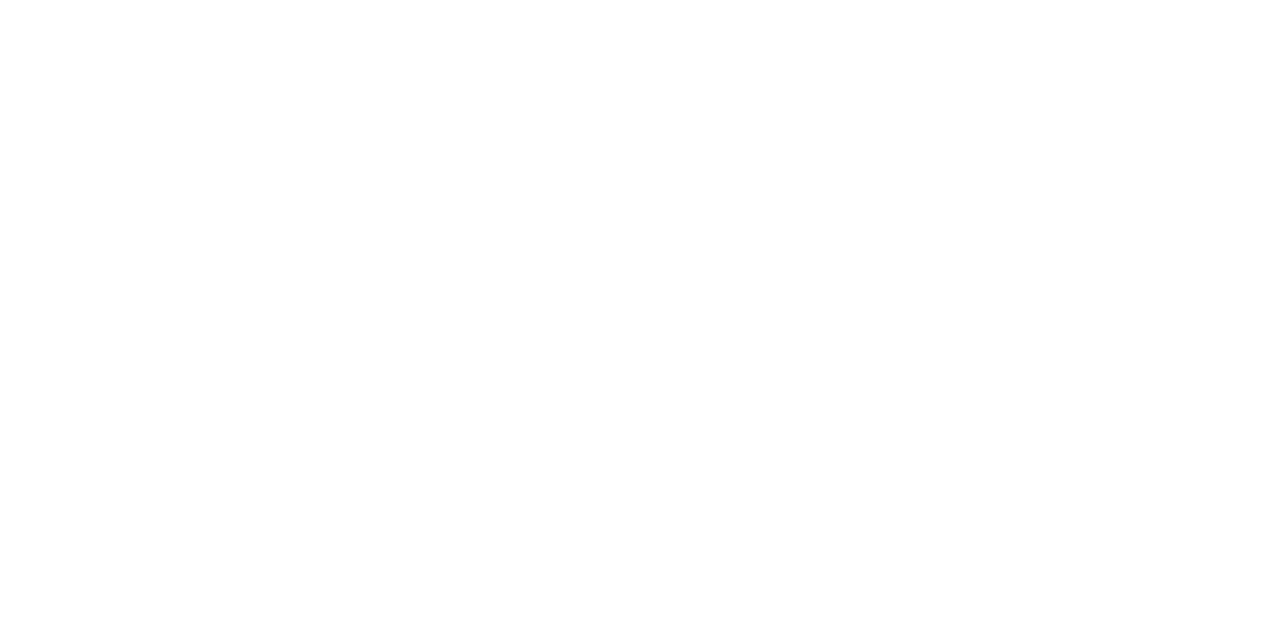
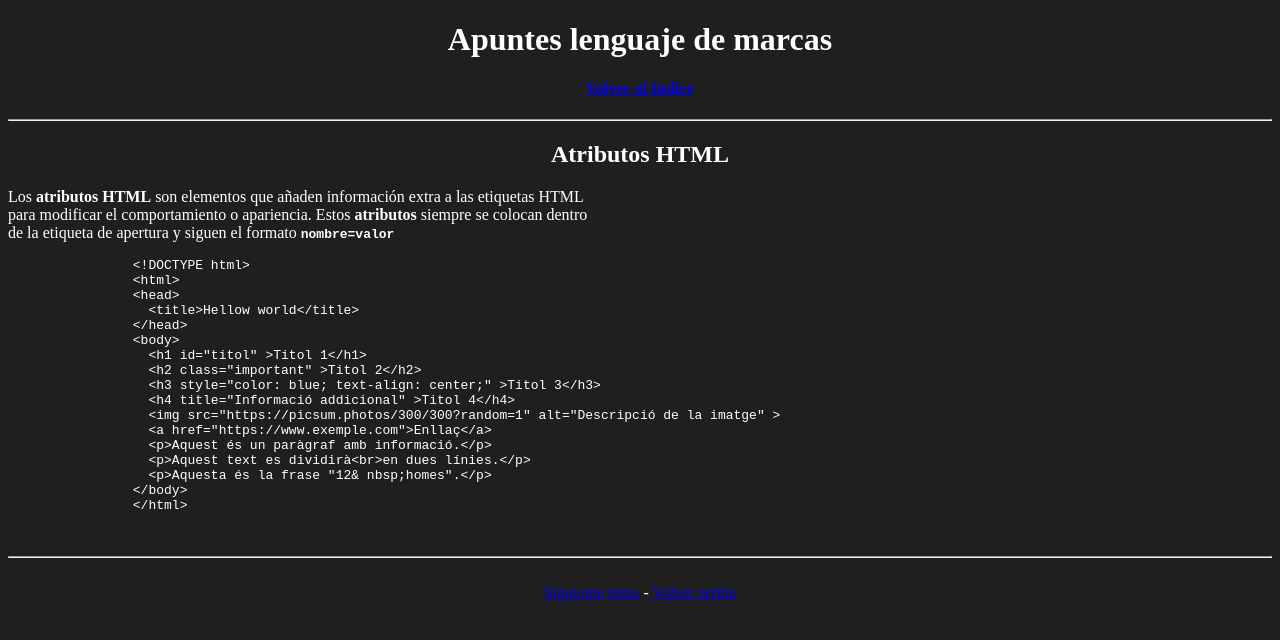
Before and after one commit to LucasCarrasqueiraBartual/LMG_APUNTS, a plain HTML site: page U1/AtributosHTML.html in a window 1280 px wide. Drawn offline with Linux system fonts and the light colour scheme.

Commit message:
Commit: Atributos HTML

```diff
--- a/U1/AtributosHTML.html
+++ b/U1/AtributosHTML.html
@@ -0,0 +1,58 @@
+<!DOCTYPE html>
+<html lang="es">
+<head>
+    <meta charset="UTF-8">
+    <title>Atributos HTML</title>
+</head>
+<body style="background-color: #201f1f; color: white;">
+    <center>
+        <h1>Apuntes lenguaje de marcas</h1>
+        <h4><a href="/index.html">Volver al Indice</a></h4>
+    </center>
+
+    <hr id="top">
+
+    <center><h2>Atributos HTML</h2></center>
+    <div class="atributos">
+        <p>
+            Los <b>atributos HTML</b> son elementos que añaden información extra a las etiquetas HTML<br>
+            para modificar el comportamiento o apariencia. Estos <b>atributos</b> siempre se colocan dentro<br>
+            de la etiqueta de apertura y siguen el formato <code><b>nombre=valor</b></code>
+        </p>
+
+            <pre>
+                &lt;!DOCTYPE html&gt;
+                &lt;html&gt;
+                &lt;head&gt;
+                  &lt;title&gt;Hellow world&lt;/title&gt;
+                &lt;/head&gt;
+                &lt;body&gt;
+                  &lt;h1 id="titol" &gt;Titol 1&lt;/h1&gt;
+                  &lt;h2 class="important" &gt;Titol 2&lt;/h2&gt;
+                  &lt;h3 style="color: blue; text-align: center;" &gt;Titol 3&lt;/h3&gt;
+                  &lt;h4 title="Informació addicional" &gt;Titol 4&lt;/h4&gt;
+                  &lt;img src="https://picsum.photos/300/300?random=1" alt="Descripció de la imatge" &gt;
+                  &lt;a href="https://www.exemple.com"&gt;Enllaç&lt;/a&gt;
+                  &lt;p&gt;Aquest és un paràgraf amb informació.&lt;/p&gt;
+                  &lt;p&gt;Aquest text es dividirà&lt;br&gt;en dues línies.&lt;/p&gt;
+                  &lt;p&gt;Aquesta és la frase "12&amp; nbsp;homes".&lt;/p&gt;
+                &lt;/body&gt;
+                &lt;/html&gt;
+
+            </pre>
+
+
+
+
+
+
+    </div>
+
+    <hr>
+    <br>
+    <center>
+        <a href="./TextFormatHTML.html">Siguiente tema</a> - <a href="#top">Volver arriba</a>
+    </center>
+    <br>
+</body>
+</html>
```
Also changed, not shown: U1/ElementosHTML.html (+1 -1 lines), U1/IntroHTML.html (+1 -1 lines), index.html (+1 -1 lines).
